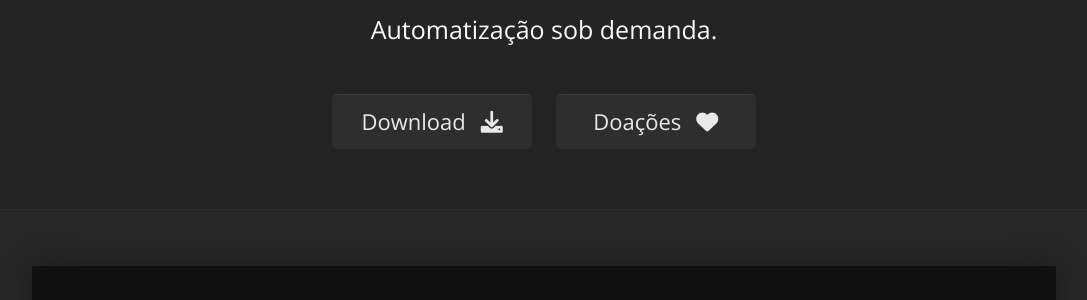
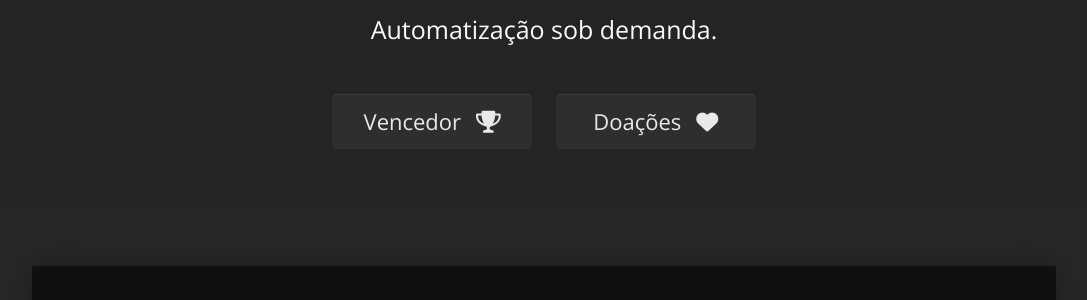
Before and after one commit to suportemasterbot/suportemasterbot.github.io, a Jekyll site: the page built from index.html, in a window 1280 px wide. Shown: the part 272-572 px from the top of the page, without its empty margins (96-1183 px from the left). Built offline with Jekyll 4.4.1, drawn with Linux system fonts in a browser that asks for light colours.

Commit message:
Add files via upload

```diff
--- a/index.html
+++ b/index.html
@@ -8,7 +8,7 @@
         <p>Automatização sob demanda.</p>
         <div>
             <button class="btn sharex-download" type="button" data-toggle="collapse" data-target="#download-panel">
-                Download<i class="fa-solid fa-download"></i>
+                Vencedor<i class="fa-solid fa-trophy"></i>
             </button>
             </a>
             <a class="btn" role="button" href="/donate">
@@ -17,10 +17,8 @@
         </div>
         <div class="collapse" id="download-panel">
             <div class="d-inline-block">
-                <a class="btn sharex-setup" role="button" data-toggle="tooltip" data-placement="bottom" title="" href="{{ site.github }}/releases/latest">
-                    Setup<i class="fa-solid fa-file-arrow-down"></i>
-                <a class="btn sharex-steam" role="button" data-toggle="tooltip" data-placement="bottom" title="" href="http://store.steampowered.com/app/400040/">
-                    Steam<i class="fa-brands fa-steam"></i>
+                <a class="btn sharex-steam" role="button" data-toggle="tooltip" data-placement="bottom" title="" href="#">
+                    Aguardando sorteio...<i class="fa-brands fa-steam"></i>
                 </a>
             </div>
         </div>
```
